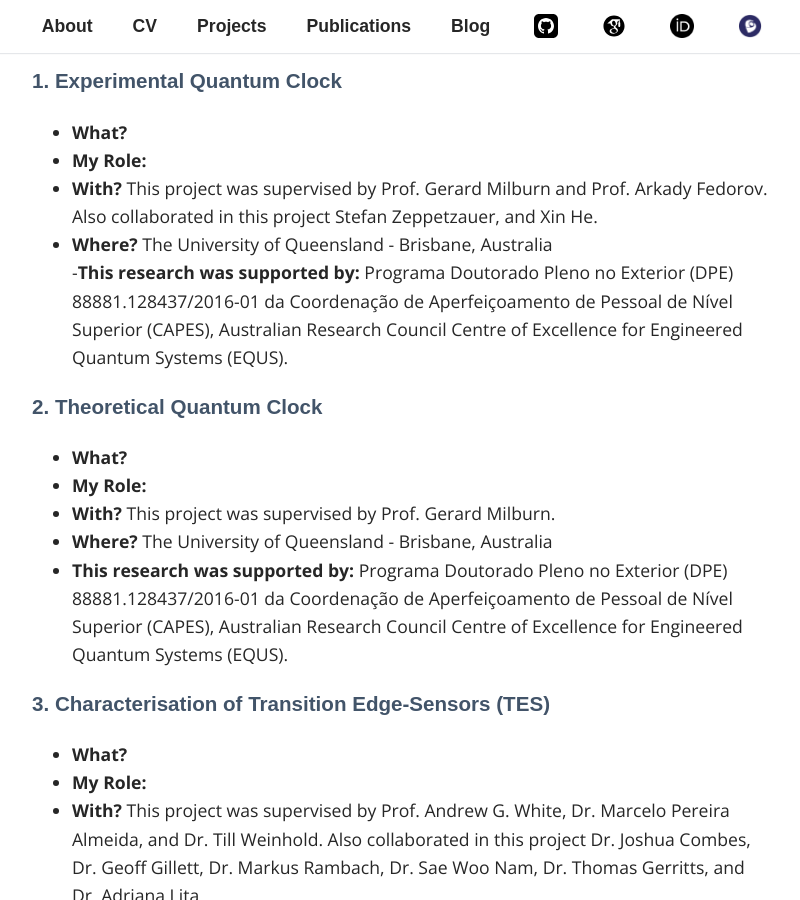
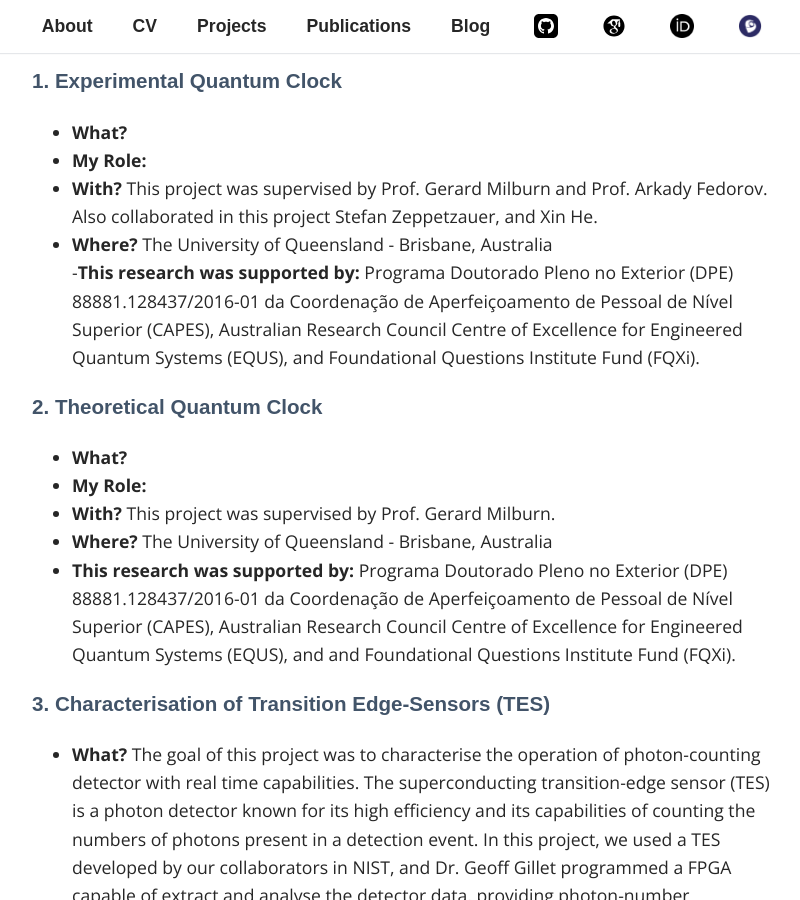
Before and after one commit to Leo-am/Leo-am.github.io, a Jekyll site: the page built from _pages/03_projects.md, in a window 1280 px wide and 900 px high, scrolled down 627 px. Shown: the whole window, without its empty margins (238-1038 px from the left). Built offline with Jekyll 4.4.1, drawn with Linux system fonts in a browser that asks for light colours; some web fonts are replaced; some of the changed text lies outside the part shown.

Commit message:
add info in projects 1,2,3,4

```diff
--- a/_pages/03_projects.md
+++ b/_pages/03_projects.md
@@ -17,28 +17,28 @@
 - __My Role:__ <br>
 - __With?__ This project was supervised by Prof. Gerard Milburn and Prof. Arkady Fedorov. Also collaborated in this project Stefan Zeppetzauer, and Xin He. <br>
 - __Where?__ The University of Queensland - Brisbane, Australia <br>
--__This research was supported by:__ Programa Doutorado Pleno no Exterior (DPE) 88881.128437/2016-01 da Coordenação de Aperfeiçoamento de Pessoal de Nível Superior (CAPES), Australian Research Council Centre of Excellence for Engineered Quantum Systems (EQUS).
+-__This research was supported by:__ Programa Doutorado Pleno no Exterior (DPE) 88881.128437/2016-01 da Coordenação de Aperfeiçoamento de Pessoal de Nível Superior (CAPES), Australian Research Council Centre of Excellence for Engineered Quantum Systems (EQUS), and Foundational Questions Institute Fund (FQXi).
 
 ### 2. Theoretical Quantum Clock
 
 - __What?__ <br>
--    __My Role:__ <br>
--    __With?__ This project was supervised by Prof. Gerard Milburn. <br>
--    __Where?__ The University of Queensland - Brisbane, Australia <br>
--    __This research was supported by:__ Programa Doutorado Pleno no Exterior (DPE) 88881.128437/2016-01 da Coordenação de Aperfeiçoamento de Pessoal de Nível Superior (CAPES), Australian Research Council Centre of Excellence for Engineered Quantum Systems (EQUS).
+- __My Role:__ <br>
+- __With?__ This project was supervised by Prof. Gerard Milburn. <br>
+- __Where?__ The University of Queensland - Brisbane, Australia <br>
+- __This research was supported by:__ Programa Doutorado Pleno no Exterior (DPE) 88881.128437/2016-01 da Coordenação de Aperfeiçoamento de Pessoal de Nível Superior (CAPES), Australian Research Council Centre of Excellence for Engineered Quantum Systems (EQUS), and and Foundational Questions Institute Fund (FQXi).
 
 ### 3. Characterisation of Transition Edge-Sensors (TES)
 
-- __What?__<br>
-- __My Role:__ <br>
--    __With?__ This project was supervised by Prof. Andrew G. White, Dr. Marcelo Pereira Almeida, and Dr. Till Weinhold. Also collaborated in this project Dr. Joshua Combes, Dr. Geoff Gillett, Dr. Markus Rambach, Dr. Sae Woo Nam, Dr. Thomas Gerritts, and Dr. Adriana Lita. <br>
+- __What?__ The goal of this project was to characterise the operation of photon-counting detector with real time capabilities. The superconducting transition-edge sensor (TES) is a photon detector known for its high efficiency and its capabilities of counting the numbers of photons present in a detection event. In this project, we used a TES developed by our collaborators in NIST, and Dr. Geoff Gillet programmed a FPGA capable of extract and analyse the detector data, providing photon-number information in real time. <br>
+- __My Role:__ In this project, I calibrated and characterised the detectors, wrote the documentation for using the detectors at QT Lab, wrote the tespackage a python code to perform calibration and measurements with the TES detectors, and wrote the paper. If you want more info, you can read the first 5 chapters of my PhD thesis, which discuss the project with much more detail. <br>
+-    __With?__ This project was supervised by Prof. Andrew G. White, Dr. Marcelo Pereira Almeida, and Dr. Till Weinhold. Also collaborated in this project Dr. Joshua Combes, Dr. Geoff Gillett, Dr. Markus Rambach, Dr. Sae Woo Nam, Dr. Thomas Gerrits, and Dr. Adriana Lita. <br>
 -    __Where?__ The University of Queensland - Brisbane, Australia <br>
 -    __This research was supported by:__ Programa Doutorado Pleno no Exterior (DPE) 88881.128437/2016-01 da CAPES and Australian Research Council Centre of Excellence for Engineered Quantum Systems (EQUS, CE170100009).<br>
 
 ### 4. Weak Measurements and the Double-Slit Experiment
 
-- __What?__ Project focused in the foundational aspects of quantum mechanics, in special in the weak measurement protocol proposed by Aharonov, Al and Vaidman. The idea was to make a review of the protocol focused in understand how it could fit the standard interpretation of quantum mechanics, with particular interest in the results of the double slit experiment performed in the Steinberg's group experiment. <br>
--    __My Role:__ Write the review and reproduce the results of Steinberg's group experiment using simulations on MATLAB. <br>
+- __What?__ Proposed by Aharonov, Albert, and Vaidman the weak measurement protocol is a quantum measurement protocol that gives a weak value as the measurement result. This protocol allows the study of the interaction between the classic measurement instrument and the quantum system under analysis. This project goal was to understand the weak measurement protocol, studying its impacts in the quantum mechanics interpretations and its possible application, with special interest in the double-slit experiment. <br>
+-    __My Role:__ Write a review on the weak measurement protocol and reproduce the results of Steinberg's group experiment using simulations on MATLAB. <br>
 -    __With?__ This project was supervised by [Prof. Leonardo Teixeira Neves](http://lattes.cnpq.br/0525343899407081). <br>
 -    __Where?__ Universidade Federal de Minas Gerais (UFMG) - Belo Horizonte, Brazil <br>
 -    __This research was supported by:__ Conselho Nacional de Desenvolvimento Científico e Tecnológico (CNPq)<br>
```
